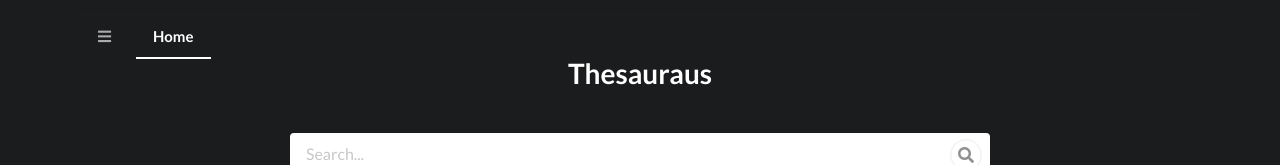
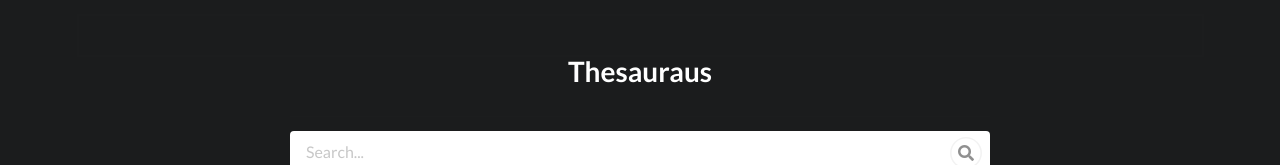
Before and after one commit to skaycse/skaycse.github.io, a plain HTML site: page index.html in a window 1280 px wide. Shown: the top 165 px of the page. Drawn offline with nearby package versions, Linux system fonts and the light colour scheme.

Commit message:
layout change header remove

```diff
--- a/index.html
+++ b/index.html
@@ -26,10 +26,7 @@
     >
       <div class="ui container">
         <div class="ui large secondary inverted pointing menu">
-          <a class="toc item">
-            <i class="sidebar icon"></i>
-          </a>
-          <a class="active item">Home</a>
+
         </div>
       </div>
 
```
